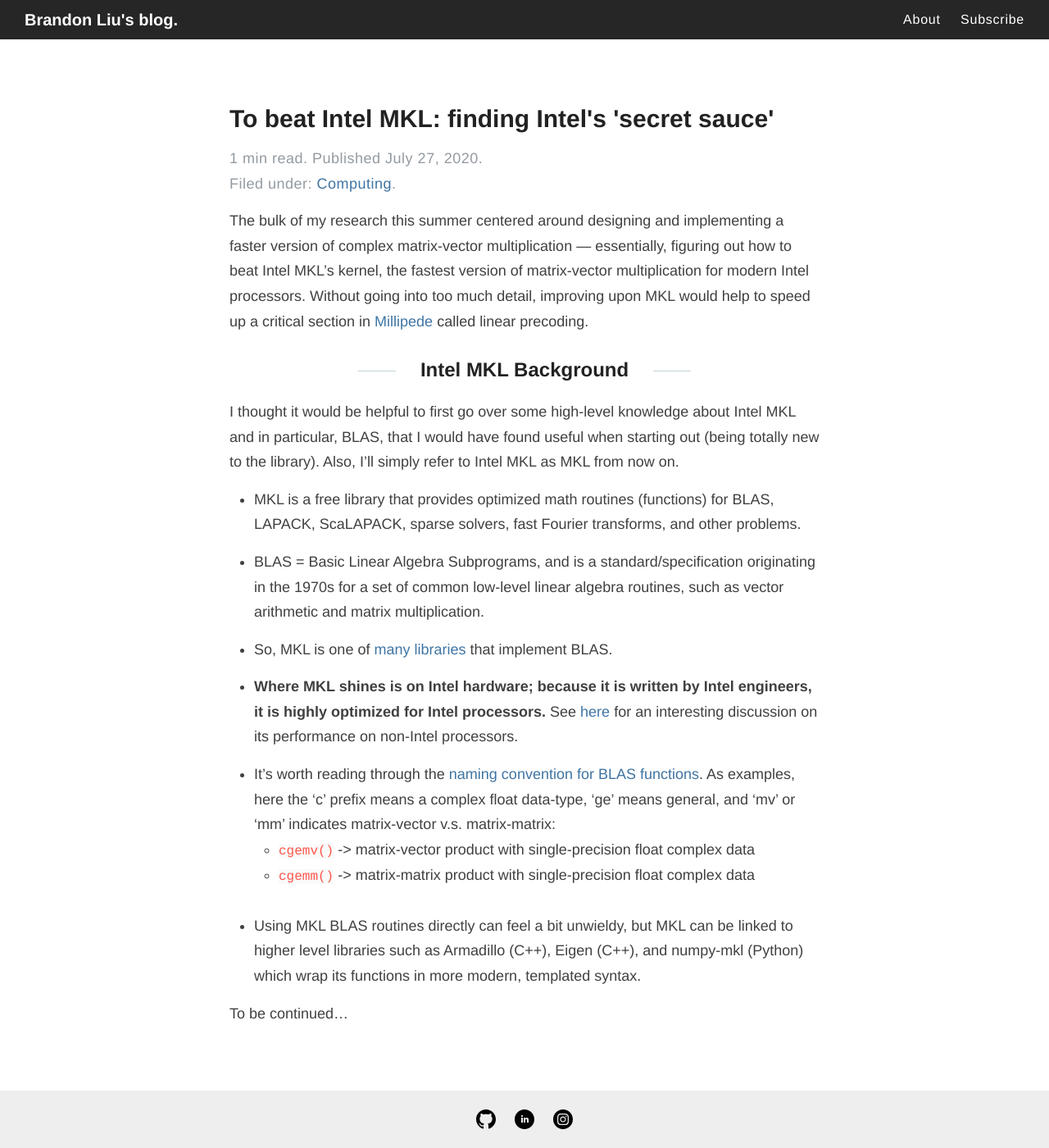
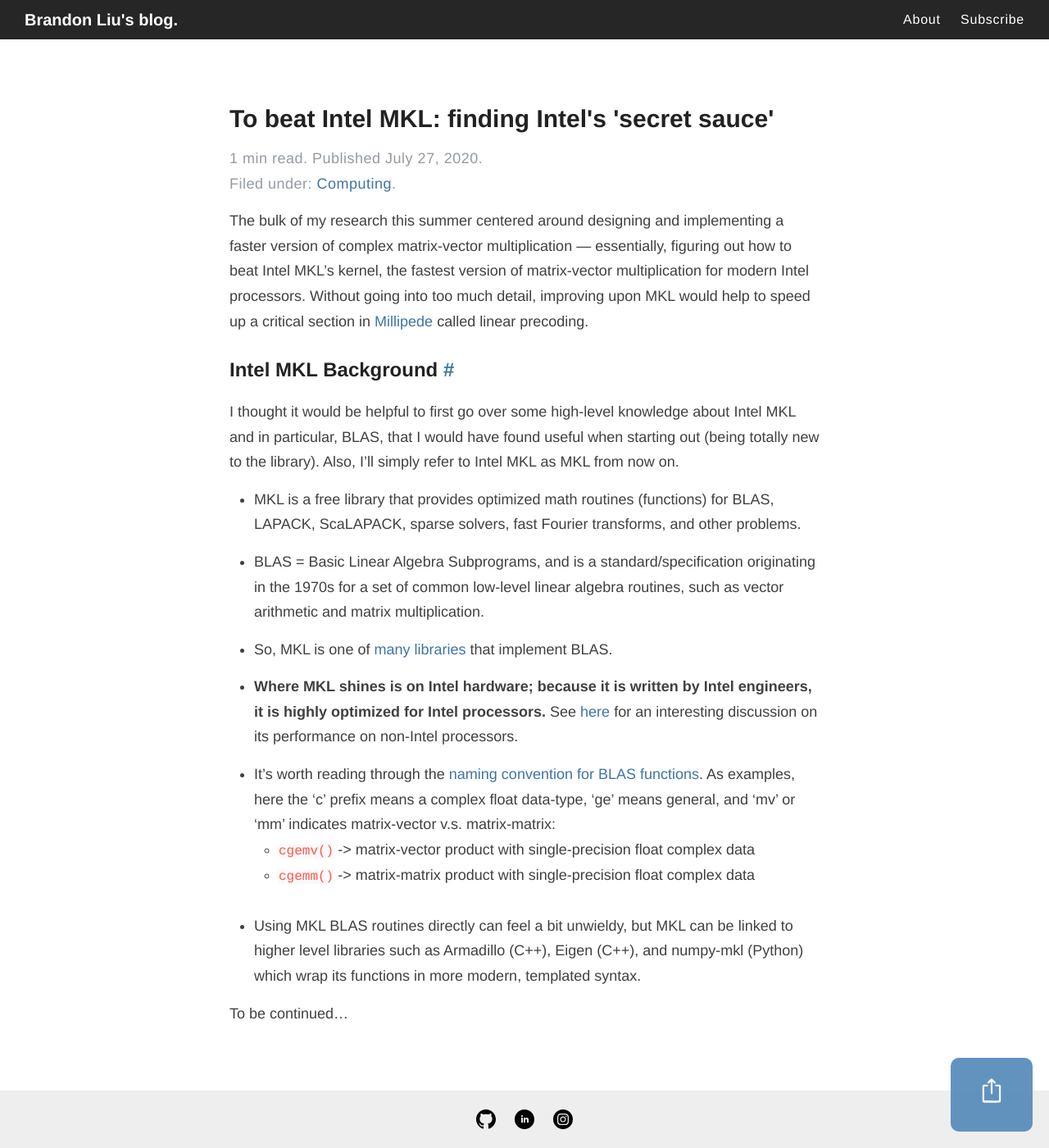
Before and after one commit to liubrandon/liubrandon.github.io, a Jekyll site: the page built from _posts/2020-07-27-beating-intel-mkl.md, in a window 1280 px wide and 1400 px high, scrolled down 13 px. Shown: the whole window at 82% size. Built offline with Jekyll 4.4.1, drawn with Linux system fonts in a browser that asks for light colours; comment, search, counter and statistics services are not loaded.

Commit message:
Added share button and firebase backend

```diff
--- /dev/null
+++ b/_includes/anchor_headings.html
@@ -0,0 +1,134 @@
+{% capture headingsWorkspace %}
+  {% comment %}
+    Copyright (c) 2018 Vladimir "allejo" Jimenez
+
+    Permission is hereby granted, free of charge, to any person
+    obtaining a copy of this software and associated documentation
+    files (the "Software"), to deal in the Software without
+    restriction, including without limitation the rights to use,
+    copy, modify, merge, publish, distribute, sublicense, and/or sell
+    copies of the Software, and to permit persons to whom the
+    Software is furnished to do so, subject to the following
+    conditions:
+
+    The above copyright notice and this permission notice shall be
+    included in all copies or substantial portions of the Software.
+
+    THE SOFTWARE IS PROVIDED "AS IS", WITHOUT WARRANTY OF ANY KIND,
+    EXPRESS OR IMPLIED, INCLUDING BUT NOT LIMITED TO THE WARRANTIES
+    OF MERCHANTABILITY, FITNESS FOR A PARTICULAR PURPOSE AND
+    NONINFRINGEMENT. IN NO EVENT SHALL THE AUTHORS OR COPYRIGHT
+    HOLDERS BE LIABLE FOR ANY CLAIM, DAMAGES OR OTHER LIABILITY,
+    WHETHER IN AN ACTION OF CONTRACT, TORT OR OTHERWISE, ARISING
+    FROM, OUT OF OR IN CONNECTION WITH THE SOFTWARE OR THE USE OR
+    OTHER DEALINGS IN THE SOFTWARE.
+  {% endcomment %}
+  {% comment %}
+    Version 1.0.6
+      https://github.com/allejo/jekyll-anchor-headings
+
+    "Be the pull request you wish to see in the world." ~Ben Balter
+
+    Usage:
+      {% include anchor_headings.html html=content anchorBody="#" %}
+
+    Parameters:
+      * html          (string) - the HTML of compiled markdown generated by kramdown in Jekyll
+
+    Optional Parameters:
+      * beforeHeading (bool)   : false  - Set to true if the anchor should be placed _before_ the heading's content
+      * anchorAttrs   (string) :  ''    - Any custom HTML attributes that will be added to the `<a>` tag; you may NOT use `href`, `class` or `title`;
+                                          the `%heading%` placeholder is available
+      * anchorBody    (string) :  ''    - The content that will be placed inside the anchor; the `%heading%` placeholder is available
+      * anchorClass   (string) :  ''    - The class(es) that will be used for each anchor. Separate multiple classes with a space
+      * anchorTitle   (string) :  ''    - The `title` attribute that will be used for anchors
+      * h_min         (int)    :  1     - The minimum header level to build an anchor for; any header lower than this value will be ignored
+      * h_max         (int)    :  6     - The maximum header level to build an anchor for; any header greater than this value will be ignored
+      * bodyPrefix    (string) :  ''    - Anything that should be inserted inside of the heading tag _before_ its anchor and content
+      * bodySuffix    (string) :  ''    - Anything that should be inserted inside of the heading tag _after_ its anchor and content
+
+    Output:
+      The original HTML with the addition of anchors inside of all of the h1-h6 headings.
+  {% endcomment %}
+
+  {% assign minHeader = include.h_min | default: 1 %}
+  {% assign maxHeader = include.h_max | default: 6 %}
+  {% assign beforeHeading = include.beforeHeading %}
+  {% assign nodes = include.html | split: '<h' %}
+
+  {% capture edited_headings %}{% endcapture %}
+
+  {% for _node in nodes %}
+    {% capture node %}{{ _node | strip }}{% endcapture %}
+
+    {% if node == "" %}
+      {% continue %}
+    {% endif %}
+
+    {% assign nextChar = node | replace: '"', '' | strip | slice: 0, 1 %}
+    {% assign headerLevel = nextChar | times: 1 %}
+
+    <!-- If the level is cast to 0, it means it's not a h1-h6 tag, so let's see if we need to fix it -->
+    {% if headerLevel == 0 %}
+      <!-- Split up the node based on closing angle brackets and get the first one. -->
+      {% assign firstChunk = node | split: '>' | first %}
+
+      <!-- If the first chunk does NOT contain a '<', that means we've broken another HTML tag that starts with 'h' -->
+      {% unless firstChunk contains '<' %}
+        {% capture node %}<h{{ node }}{% endcapture %}
+      {% endunless %}
+
+      {% capture edited_headings %}{{ edited_headings }}{{ node }}{% endcapture %}
+      {% continue %}
+    {% endif %}
+
+    {% assign _workspace = node | split: '</h' %}
+    {% assign _idWorkspace = _workspace[0] | split: 'id="' %}
+    {% assign _idWorkspace = _idWorkspace[1] | split: '"' %}
+    {% assign html_id = _idWorkspace[0] %}
+
+    {% capture _hAttrToStrip %}{{ _workspace[0] | split: '>' | first }}>{% endcapture %}
+    {% assign header = _workspace[0] | replace: _hAttrToStrip, '' %}
+
+    <!-- Build the anchor to inject for our heading -->
+    {% capture anchor %}{% endcapture %}
+
+    {% if html_id and headerLevel >= minHeader and headerLevel <= maxHeader %}
+      {% capture anchor %}href="#{{ html_id }}"{% endcapture %}
+
+      {% if include.anchorClass %}
+        {% capture anchor %}{{ anchor }} class="{{ include.anchorClass }}"{% endcapture %}
+      {% endif %}
+
+      {% if include.anchorTitle %}
+        {% capture anchor %}{{ anchor }} title="{{ include.anchorTitle | replace: '%heading%', header }}"{% endcapture %}
+      {% endif %}
+
+      {% if include.anchorAttrs %}
+        {% capture anchor %}{{ anchor }} {{ include.anchorAttrs | replace: '%heading%', header }}{% endcapture %}
+      {% endif %}
+
+      {% capture anchor %}<a {{ anchor }}>{{ include.anchorBody | replace: '%heading%', header | default: '' }}</a>{% endcapture %}
+
+      <!-- In order to prevent adding extra space after a heading, we'll let the 'anchor' value contain it -->
+      {% if beforeHeading %}
+        {% capture anchor %}{{ anchor }} {% endcapture %}
+      {% else %}
+        {% capture anchor %} {{ anchor }}{% endcapture %}
+      {% endif %}
+    {% endif %}
+
+    {% capture new_heading %}
+      <h{{ _hAttrToStrip }}
+        {{ include.bodyPrefix }}
+        {% if beforeHeading %}
+          {{ anchor }}{{ header }}
+        {% else %}
+          {{ header }}{{ anchor }}
+        {% endif %}
+        {{ include.bodySuffix }}
+      </h{{ _workspace | last }}
+    {% endcapture %}
+    {% capture edited_headings %}{{ edited_headings }}{{ new_heading }}{% endcapture %}
+  {% endfor %}
+{% endcapture %}{% assign headingsWorkspace = '' %}{{ edited_headings | strip }}
--- a/_layouts/default.html
+++ b/_layouts/default.html
@@ -13,6 +13,11 @@
   <meta name="theme-color" content="#000000">
   <link rel="icon" type="image/png" sizes="256x256" href="../images/favicon-256x256.png">
   <script id="mcjs">!function(c,h,i,m,p){m=c.createElement(h),p=c.getElementsByTagName(h)[0],m.async=1,m.src=i,p.parentNode.insertBefore(m,p)}(document,"script","https://chimpstatic.com/mcjs-connected/js/users/1060eb245e99051a3ac245799/2518d5f5e3335976aaccee845.js");</script>
+  <!-- {% include analytics.html %} -->
+  <!-- The core Firebase JS SDK is always required and must be listed first -->
+  <script src="https://www.gstatic.com/firebasejs/7.17.1/firebase-app.js"></script>
+  <script src="https://www.gstatic.com/firebasejs/7.17.1/firebase-database.js"></script>
+  <script src="https://www.gstatic.com/firebasejs/7.17.1/firebase-analytics.js"></script>
 </head>
 
 <body>
@@ -39,7 +44,7 @@
 
     <div class="wrapper-main">
       <div id="main" role="main" class="container">
-        {{ content }}
+        {% include anchor_headings.html html=content anchorBody="#" %}
       </div>
     </div>
 
--- a/_layouts/post.html
+++ b/_layouts/post.html
@@ -2,6 +2,7 @@
 layout: default
 ---
 <script async="" defer="" src="/scripts/main.js"></script>
+<dialog id=message></dialog>
 <article class="post detailed">
   <h1 style="text-align:left">{{ page.title }}</h1>
 
@@ -26,6 +27,6 @@
   <div class="entry">
     {{ content }}
   </div>
-
   {% include disqus.html %}
+  <share-widget><button id="shareButton" href="{{site.url}}{{page.url}}" class="{{page.date | date: "%Y-%m-%d"}}" onclick="clap(this)" aria-label="Share"><div></div><b id="counter"></b></button></share-widget>
 </article>
--- a/_sass/_images.scss
+++ b/_sass/_images.scss
@@ -6,3 +6,12 @@
         width: 200px;
     }
 }
+
+.img-left {
+    width: 315px;
+    float: left;
+    margin-right: 1em;
+    @include mobile {
+        width: 200px;
+    }
+}
--- /dev/null
+++ b/_sass/_share-widget.scss
@@ -0,0 +1,85 @@
+dialog,
+share-widget {
+    z-index: 3;
+    position: fixed;
+    opacity: .9
+}
+
+share-widget:hover {
+    opacity: .95 !important;
+}
+
+dialog {
+    // font-family: $helveticaNeue;
+    color: black;
+    border: 0px;
+    border-radius: 5px;
+    background-color: #99dd99;
+}
+
+share-widget {
+    right: 20px;
+    bottom: 20px
+}
+
+share-widget div {
+    width: 100%;
+    height: 30px;
+    background-image: url(../images/share-apple.svg);
+    background-repeat: no-repeat;
+    background-position: center;
+    margin-bottom: 10px
+}
+
+// .apple share-widget div {
+//     background-image: url(../images/share-apple.svg)
+// }
+
+share-widget button {
+    width: 100px;
+    height: 90px;
+    margin: 0;
+    // @include mobile {
+    //     width: 80px;
+    //     height: 72px;
+    // }
+}
+
+share-widget button:active {
+    transform: scale(1.2)
+}
+
+button {
+    background: #f2f2f2;
+    color: #191919;
+    cursor: pointer;
+    display: inline-block;
+    padding: .75em 1.5em;
+    text-align: center;
+    margin: 0 .75em 1.5em 0;
+    border: 0px;
+    border-radius: 10px;
+}
+
+#counter {
+    font-size: 18px;
+    letter-spacing: .5px;
+    @include mobile {
+        font-size: 14px;
+    }
+}
+
+button:hover {
+    background: #d9d9d9;
+    color: #FFF
+}
+
+button:not([disabled]) {
+    background: #5188b8;
+    color: #f2f2f2
+}
+
+button:not([disabled]):hover {
+    background: $blue;
+    color: #FFF
+}
--- a/assets/style.scss
+++ b/assets/style.scss
@@ -8,6 +8,7 @@
 @import "variables";
 @import "modal";
 @import "images";
+@import "share-widget";
 // Syntax highlighting @import is at the bottom of this file
 
 /**************/
@@ -46,7 +47,7 @@
   line-height: 1.7;
   margin: 1em 0 15px;
   padding: 0;
-  text-align: center;
+  text-align: left;
 
   @include mobile {
     line-height: 1.4;
@@ -64,17 +65,25 @@
   font-size: 24px;
 }
 
-@media (min-width: 769px){
-	.post h2::before, .post h2::after {
-	    content: "";
-	    display: inline-block;
-	    vertical-align: middle;
-	    width: 46px;
-	    height: 1px;
-	    background: rgb(192, 211, 218);
-	    margin: 0px 30px;
-	}
+.post h2::before {
+  display: block;
+  content: " ";
+  margin-top: -55px;
+  height: 55px;
+  visibility: hidden;
+  pointer-events: none;
 }
+// @media (min-width: 569px){
+// 	.post h2::before, .post h2::after {
+// 	    content: "";
+// 	    display: inline-block;
+// 	    vertical-align: middle;
+// 	    width: 46px;
+// 	    height: 1px;
+// 	    background: rgb(192, 211, 218);
+// 	    margin: 0px 30px;
+// 	}
+// }
 
 h3 {
   font-size: 20px;
--- a/scripts/main.js
+++ b/scripts/main.js
@@ -1,4 +1,60 @@
-// Reading indicator code from Malte Ubl https://www.industrialempathy.com/js/main.js?hash=d0a56587b8
+var shareButton = document.getElementById("shareButton");
+var postRef = firebase.database().ref("posts/" + shareButton.className);
+postRef.on('value', function(snapshot){
+  shareButton.querySelector("b").textContent = snapshot.val().shareCount;
+});
+
+function incrementShareCount(pagedate) {
+  var postRef = firebase.database().ref("posts/" + pagedate);
+  postRef.transaction(function(post) {
+    if(post == null) {
+      return {shareCount: 0};
+    } else {
+      post.shareCount++;
+      return post;
+    }
+  });
+}
+
+// Share function and reading indicator code from Malte Ubl https://www.industrialempathy.com/js/main.js?hash=d0a56587b8
+function tweet(url) {
+  open(
+    "https://twitter.com/intent/tweet?url=" + encodeURIComponent(url),
+    "_blank"
+  );
+}
+
+function share(anchor) {
+  var url = anchor.getAttribute("href");
+  event.preventDefault();
+  if (navigator.share) {
+    navigator.share({
+      url: url,
+    });
+  } else if (navigator.clipboard) {
+    navigator.clipboard.writeText(url);
+    message("Article URL copied to clipboard.");
+  } else {
+    tweet(url);
+  }
+}
+
+function clap(button) {
+  button.querySelector("b").textContent =
+    parseInt(button.querySelector("b").textContent, 10) + 1;
+  incrementShareCount(button.className);
+  share(button);
+}
+
+function message(msg) {
+  var dialog = document.getElementById("message");
+  dialog.textContent = msg;
+  dialog.setAttribute("open", "");
+  setTimeout(function () {
+    dialog.removeAttribute("open");
+  }, 3000);
+}
+
 if (window.ResizeObserver) {
   var progress = document.getElementById("reading-progress");
 
```
Also changed, not shown: other parts of _layouts/default.html (+16 -1 lines), _pages/about.md (+1 -1 lines), images/share-apple.svg (added), 1 other file.
